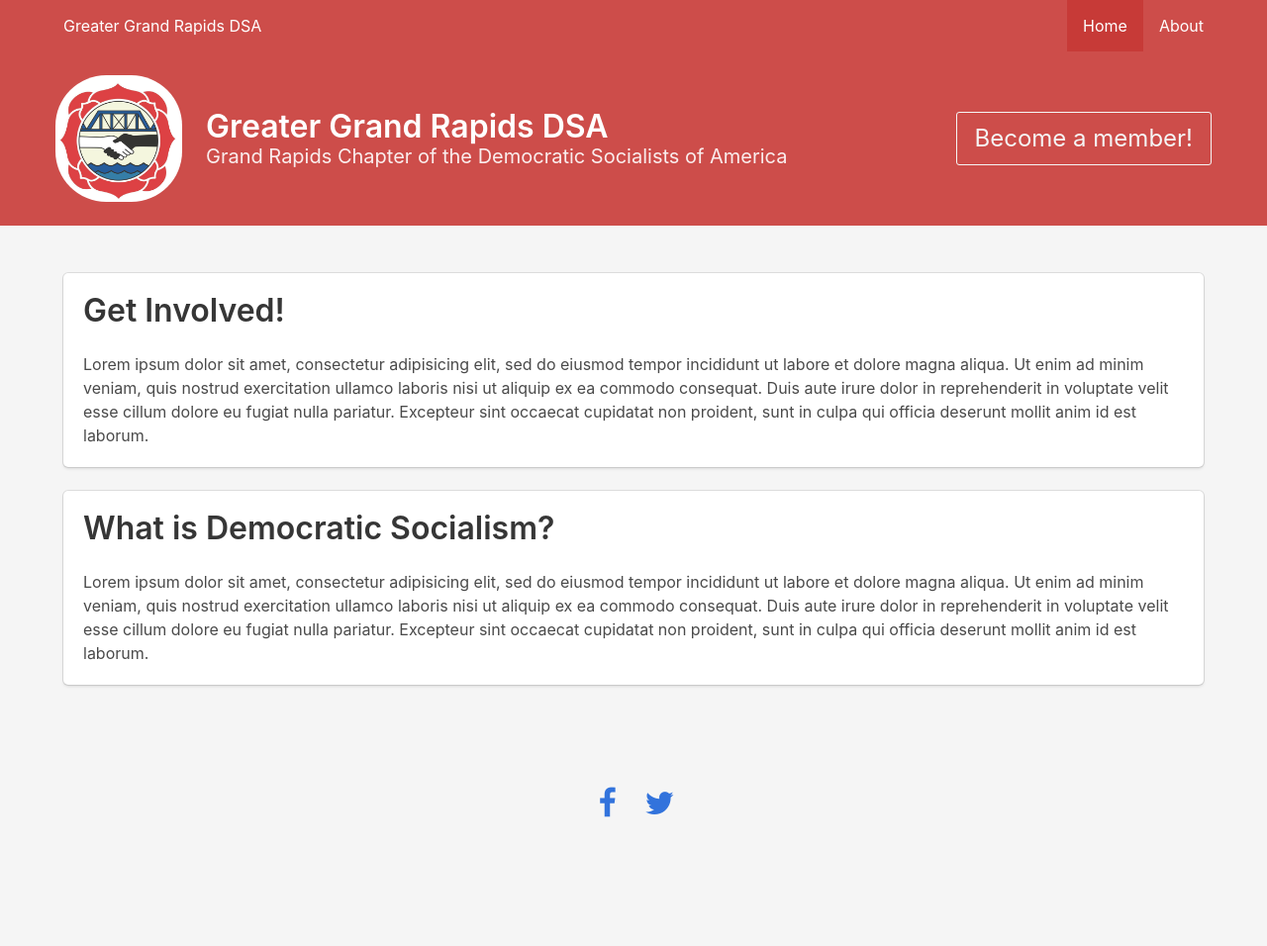
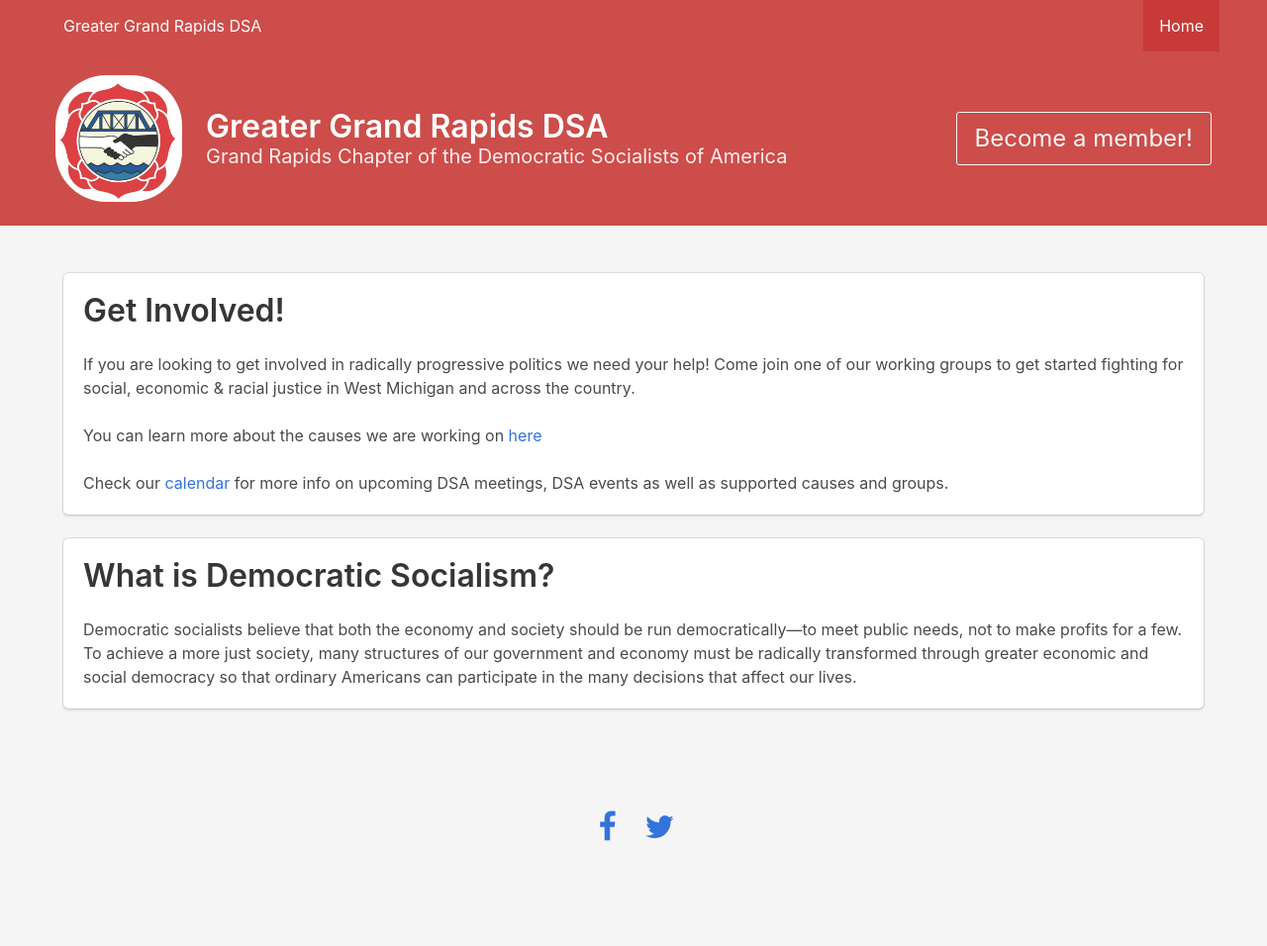
Before and after one commit to mcollier91/mcollier91.github.io, a Jekyll site: the page built from index.md, in a window 1280 px wide. Shown: the whole page at 99% size. Built offline with Jekyll 4.4.1, drawn with Linux system fonts in a browser that asks for light colours; before the commit the page ends 932 px from its top, so only the background shows below that.

Commit message:
add text to sections

```diff
--- a/_layouts/home.html
+++ b/_layouts/home.html
@@ -7,11 +7,21 @@ layout: default
     <div class="tile is-vertical is-parent">
       <div class="tile is-child box">
         <p class="title">Get Involved!</p>
-        <p>Lorem ipsum dolor sit amet, consectetur adipisicing elit, sed do eiusmod tempor incididunt ut labore et dolore magna aliqua. Ut enim ad minim veniam, quis nostrud exercitation ullamco laboris nisi ut aliquip ex ea commodo consequat. Duis aute irure dolor in reprehenderit in voluptate velit esse cillum dolore eu fugiat nulla pariatur. Excepteur sint occaecat cupidatat non proident, sunt in culpa qui officia deserunt mollit anim id est laborum.</p>
+        <p>
+          If you are looking to get involved in radically progressive politics we need your help! Come join one of our working groups to get started fighting for social, economic & racial justice in West Michigan and across the country.
+        </p>
+        <br>
+        <p>
+          You can learn more about the causes we are working on <a href="http://www.dsausa.org/current_campaigns">here</a>
+        </p>
+        <br>
+        <p>
+          Check our <a href="https://www.facebook.com/pg/DSAGrandRapidsMI/events">calendar</a> for more info on upcoming DSA meetings, DSA events as well as supported causes and groups.
+        </p>
       </div>
       <div class="tile is-child box">
         <p class="title">What is Democratic Socialism?</p>
-        <p>Lorem ipsum dolor sit amet, consectetur adipisicing elit, sed do eiusmod tempor incididunt ut labore et dolore magna aliqua. Ut enim ad minim veniam, quis nostrud exercitation ullamco laboris nisi ut aliquip ex ea commodo consequat. Duis aute irure dolor in reprehenderit in voluptate velit esse cillum dolore eu fugiat nulla pariatur. Excepteur sint occaecat cupidatat non proident, sunt in culpa qui officia deserunt mollit anim id est laborum.</p>
+        <p>Democratic socialists believe that both the economy and society should be run democratically—to meet public needs, not to make profits for a few. To achieve a more just society, many structures of our government and economy must be radically transformed through greater economic and social democracy so that ordinary Americans can participate in the many decisions that affect our lives.</p>
       </div>
     </div>
 
```
Also changed, not shown: _pages/about.md (deleted, +0 -18 lines).
